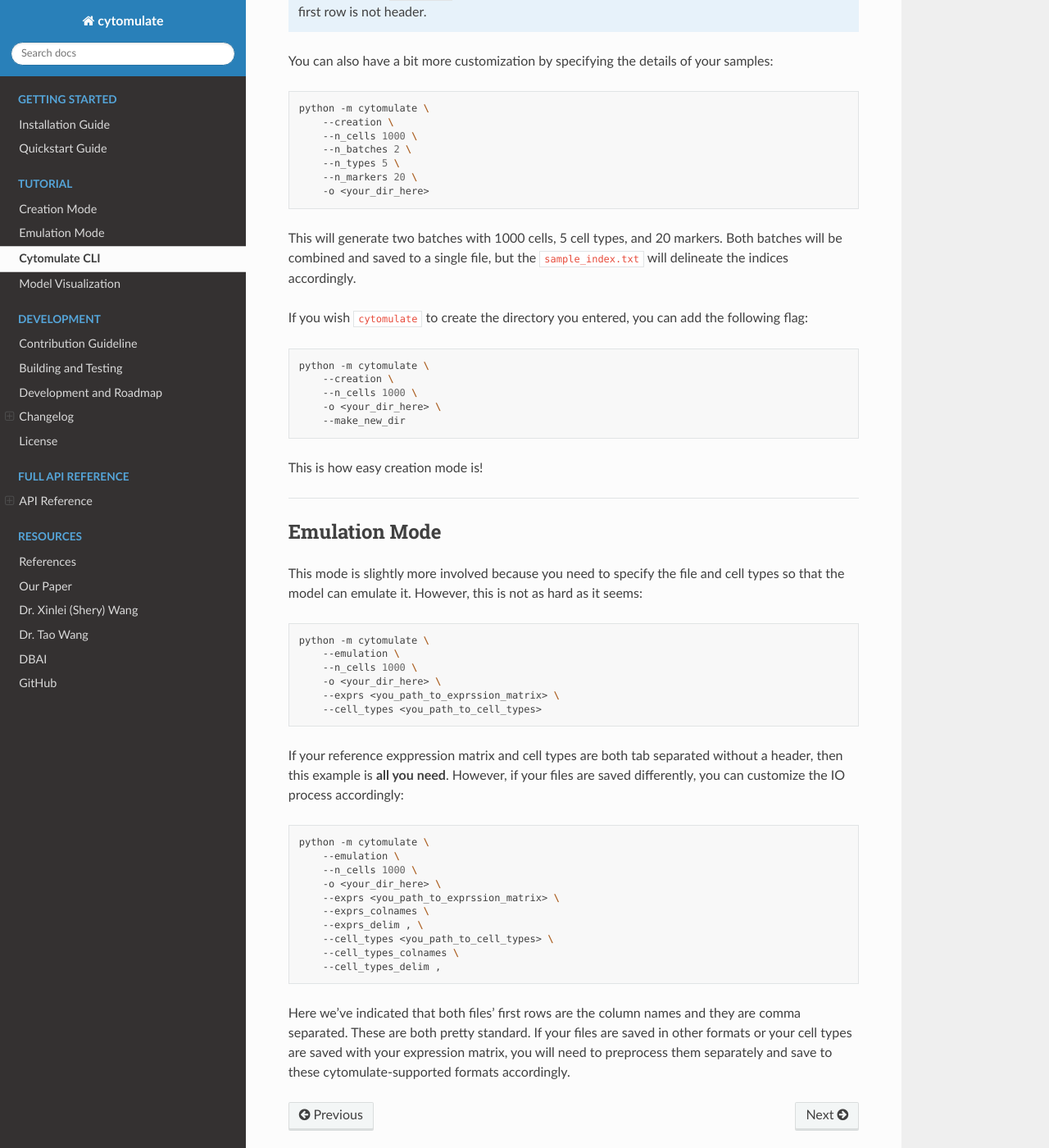
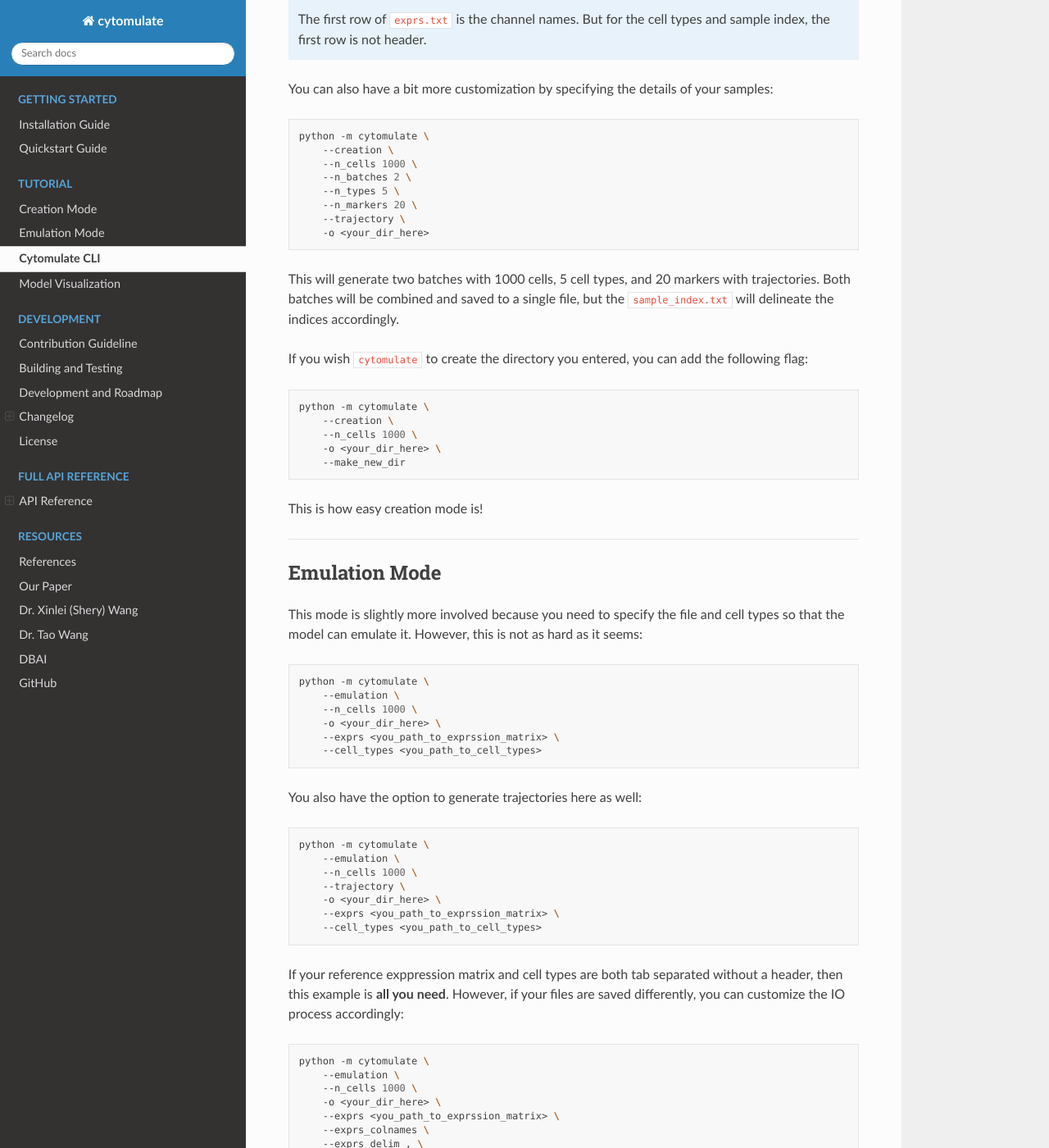
Before and after one commit to kevin931/cytomulate, a Sphinx documentation site: the page built from docs/source/tutorial/cli.rst, in a window 1280 px wide and 1400 px high, scrolled down 1783 px. Shown: the whole window at 82% size. Built offline with Sphinx 7.4.7 and the Read the Docs theme 2.0.0, drawn with Linux system fonts in a browser that asks for light colours; some of the changed text lies outside the part shown.

Commit message:
[New Feature] Add trajectory to CLI.
Now, trajectories are supported through CLI for both modes with the
``--trajectory`` flag.

```diff
--- a/docs/source/tutorial/cli.rst
+++ b/docs/source/tutorial/cli.rst
@@ -19,14 +19,15 @@
 is still plenty you can do. Here, you will find a list of all arguments
 and flags at your disposal:
 
-=========================== =============== ============== ============ ==============================================
+=========================== =============== ============== ============ ===================================================
 Argument                      Mode             Inputs       Default         Functionality
---------------------------- --------------- -------------- ------------ ----------------------------------------------
+--------------------------- --------------- -------------- ------------ ---------------------------------------------------
 ``--help`` or ``-h``          General          None          None        Print help and documentation
 ``--version``                 General          None          None        Print the version of cytomulate
 ``--creation``                Creation         None          None        Run creation mode
 ``--emulation``               Emulation        None          None        Run emulation mode
 ``--n_cells``                 General          ``int``       None        The number of cells per batch.
+``--trajectory``              General          None          None        Whether to generate trajectories for cell types.
 ``--n_batches``               Creation         ``int``       ``1``       The number of batches.
 ``--n_types``                 Creation         ``int``       ``10``      The number of cell types.
 ``--n_markers``               Creation         ``int``       ``20``      The number of markers.
@@ -39,7 +40,7 @@
 ``--cell_types_delim``        Emulation        ``str``       ``\t``      The delimiter of the cell types.
 ``--out_dir`` or ``-o``       General          ``str``       None        Directory to save results.
 ``--make_new_dir``            General          None          ``False``   Whether to create the directory provided.
-=========================== =============== ============== ============ ==============================================
+=========================== =============== ============== ============ ===================================================
 
 If that table look a bit cryptic to you, don't panic! Here a few explanations.
 The **Mode** indicates in which context you should use such arguments: the
@@ -88,10 +89,11 @@
         --n_batches 2 \
         --n_types 5 \
         --n_markers 20 \
+        --trajectory \
         -o <your_dir_here>
 
-This will generate two batches with 1000 cells, 5 cell types, and 20 markers. Both
-batches will be combined and saved to a single file, but the ``sample_index.txt``
+This will generate two batches with 1000 cells, 5 cell types, and 20 markers with trajectories.
+Both batches will be combined and saved to a single file, but the ``sample_index.txt``
 will delineate the indices accordingly.
 
 If you wish ``cytomulate`` to create the directory you entered, you can add
@@ -127,6 +129,18 @@
         --exprs <you_path_to_exprssion_matrix> \
         --cell_types <you_path_to_cell_types>
 
+You also have the option to generate trajectories here as well:
+
+.. code-block:: shell
+
+    python -m cytomulate \
+        --emulation \
+        --n_cells 1000 \
+        --trajectory \
+        -o <your_dir_here> \
+        --exprs <you_path_to_exprssion_matrix> \
+        --cell_types <you_path_to_cell_types>
+
 
 If your reference exppression matrix and cell types are both tab separated
 without a header, then this example is **all you need**. However, if your
```
Also changed, not shown: 2 other files.
